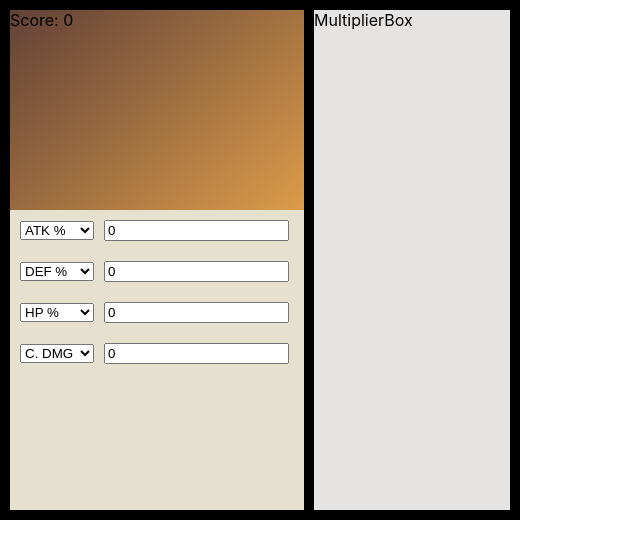
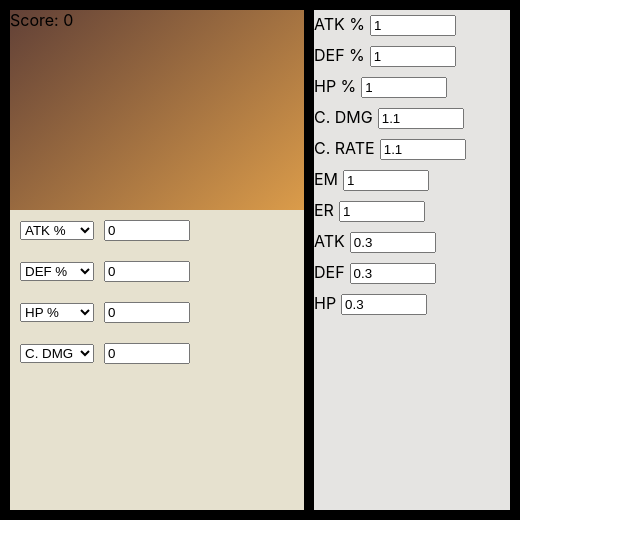
Before and after one commit to ltbd78/artifact-calculator, a React (Create React App) app: page / in a window 1280 px wide. Shown: the top 558 px of the page, without its empty margins (0-640 px from the left). Built offline with nearby package versions, Linux system fonts and the light colour scheme.

Commit message:
savepoint

```diff
--- a/src/App.css
+++ b/src/App.css
@@ -28,6 +28,16 @@
   padding: 5px;
 }
 
+.StatType {
+  width: 100px;
+}
+
+input {
+  width: 78px;
+  margin: 5px;
+  text-align: left;
+}
+
 .SelectStat {
   margin: 5px;
 }
--- a/src/App.js
+++ b/src/App.js
@@ -30,7 +30,11 @@ export default function App() {
   });
   const [statInputs, setStatInputs] = useState([0.0, 0.0, 0.0, 0.0]);
   const [selectedOptions, setSelectedOptions] = useState([...Object.keys(statRolls).slice(0, 4)]);
-  // function updateStatMultipliers(key, newValue) {}
+  function updateStatMultipliers(key, newValue) {
+    const newDict = {...statMultipliers};
+    newDict[key] = newValue;
+    setStatMultipliers(newDict);
+  }
   function updateStatInputs(index, newValue) {
     const newArray = [...statInputs];
     newArray[index] = newValue;
@@ -51,7 +55,7 @@ export default function App() {
         updateStatInputs={updateStatInputs}
         updateSelectedOptions={updateSelectedOptions}
       />
-      <MultiplierBox />
+      <MultiplierBox statMultipliers={statMultipliers} updateStatMultipliers={updateStatMultipliers} />
     </div>
   );
 }
@@ -85,6 +89,7 @@ function StatBox({ statTypes, statInputs, selectedOptions, updateStatInputs, upd
 }
 
 function StatRow({ statTypes, initialInput, initialOption, updateStatInputs, updateSelectedOptions, index }) {
+  // TODO: refactor into Statbox
   function handleValueChange(event) {
     const newValue = parseFloat(event.target.value);
     updateStatInputs(index, newValue);
@@ -111,10 +116,15 @@ function StatRow({ statTypes, initialInput, initialOption, updateStatInputs, upd
   );
 }
 
-function MultiplierBox({ statMultipliers }) {
+function MultiplierBox({ statMultipliers, updateStatMultipliers }) {
   const multiplierRows = [];
-  // for (let i = 0; i < Object.keys(statMultipliers).length; i++) {
-
-  // }
-  return <div className="MultiplierBox">MultiplierBox</div>;
+  for (const [key, value] of Object.entries(statMultipliers)) {
+    multiplierRows.push(
+      <div className="MultiplierRow" key={key}>
+        <span className="StatType">{key}</span>
+        <input className="StatMultiplier" value={value} onChange={(event) => updateStatMultipliers(key, event.target.value)} />
+      </div>
+    );
+  }
+  return <div className="MultiplierBox">{multiplierRows}</div>;
 }
```
